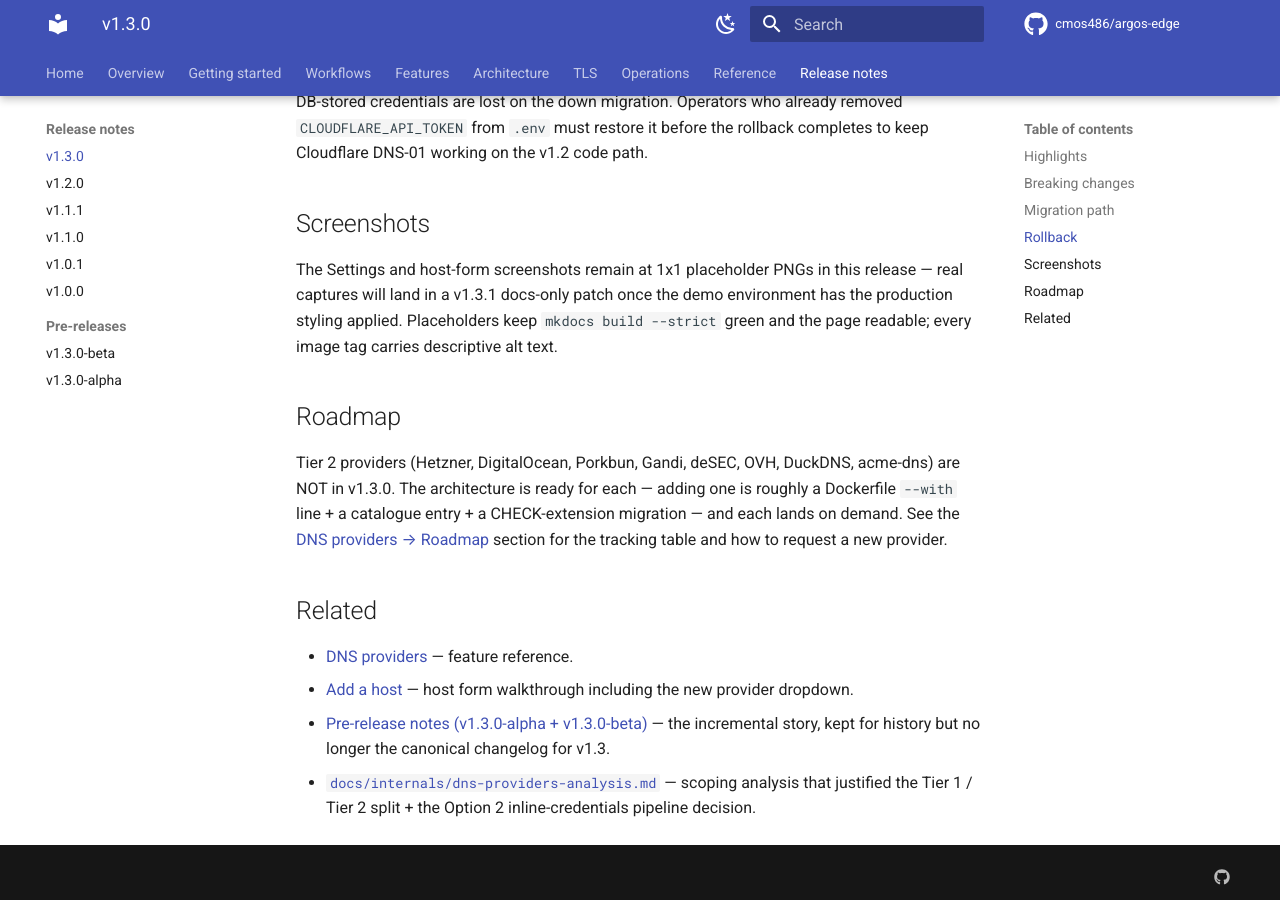
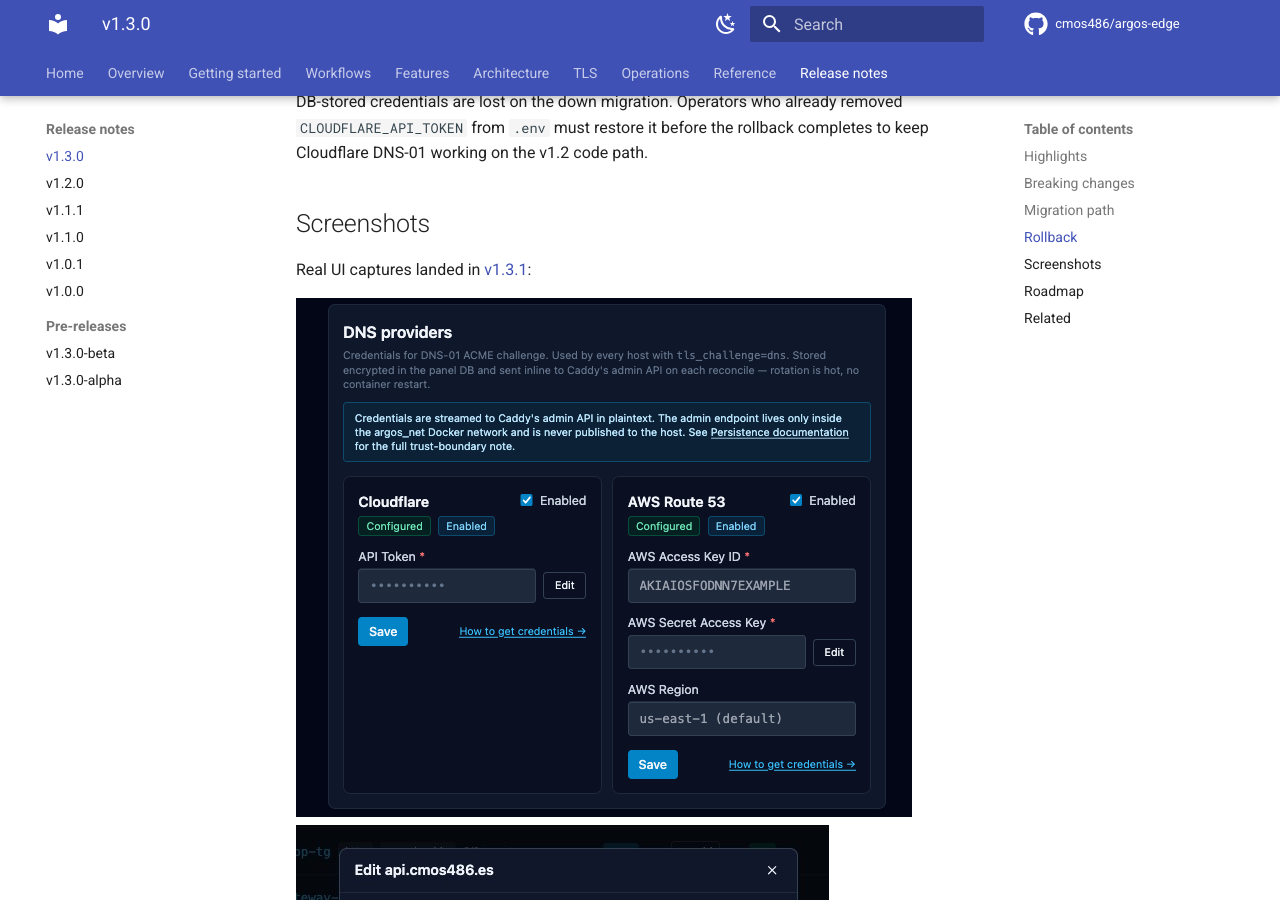
Before and after one commit to cmos486/argos-edge, an MkDocs documentation site: the page built from docs/release-notes/v1.3.0.md, in a window 1280 px wide and 900 px high, scrolled down 1649 px. Built offline with MkDocs 1.6.1 and Material for MkDocs 9.7.7, drawn with Linux system fonts in a browser that asks for light colours; comment, search, counter and statistics services are not loaded.

Commit message:
docs: add real DNS providers UI screenshots

```diff
--- a/docs/release-notes/v1.3.0.md
+++ b/docs/release-notes/v1.3.0.md
@@ -79,11 +79,10 @@
 
 ## Screenshots
 
-The Settings and host-form screenshots remain at 1x1 placeholder
-PNGs in this release — real captures will land in a v1.3.1 docs-only
-patch once the demo environment has the production styling applied.
-Placeholders keep `mkdocs build --strict` green and the page
-readable; every image tag carries descriptive alt text.
+Real UI captures landed in [v1.3.1](v1.3.1.md):
+
+![Settings DNS providers](../screenshots/settings-dns-providers.png)
+![Host form DNS provider dropdown](../screenshots/host-form-dns-provider-dropdown.png)
 
 ## Roadmap
 
```
Also changed, not shown: docs/screenshots/README.md (+2 -2 lines), docs/screenshots/host-form-dns-provider-dropdown.png, docs/screenshots/settings-dns-providers.png.
